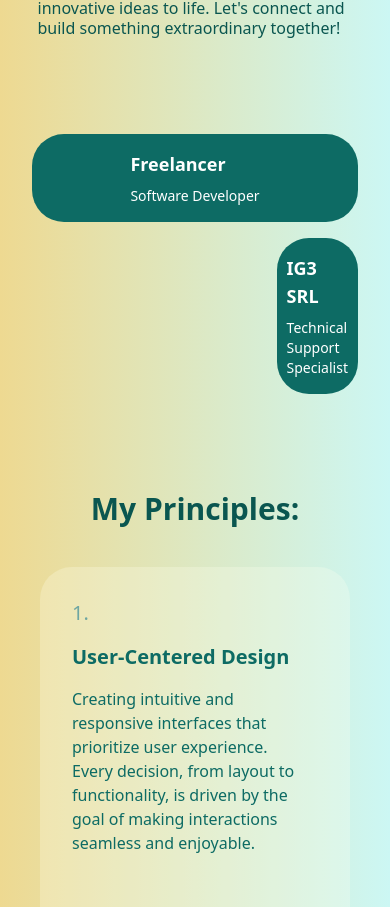
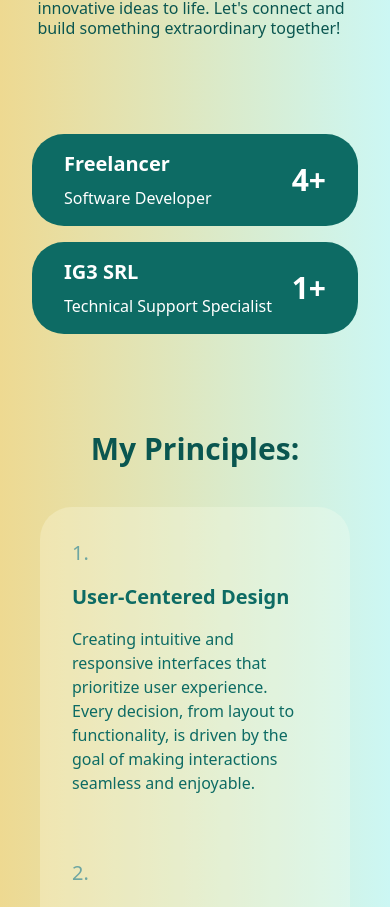
Before and after one commit to Ale-1508/portfolio, a Next.js app: page /about in a window 390 px wide. Shown: the part 1032-1939 px from the top of the page. Built offline with nearby package versions, Linux system fonts and the light colour scheme.

Commit message:
Added windows resize handler to trigger the breakpoint medium-large for the TimeLine components

```diff
--- a/src/app/about/components/TimeLine.tsx
+++ b/src/app/about/components/TimeLine.tsx
@@ -37,24 +37,47 @@ const getLastDigit = (number: number) => number % 10;
 
 const TimeLine = () => {
   const [isVisible, setIsVisible] = useState(false);
+  const [windowSize, setWindowSize] = useState({
+    width: window.innerWidth,
+    height: window.innerHeight
+  });
+
+  const handleResize = () => {
+    setWindowSize({
+      width: window.innerWidth,
+      height: window.innerHeight
+    });
+  };
+
+  useEffect(() => {
+    window.addEventListener('resize', handleResize);
+
+    return () => {
+      window.removeEventListener('resize', handleResize);
+    };
+  }, [])
 
   useEffect( () => {
     setIsVisible(true);
   }, [])
 
   return (
-    <div className={`grid grid-cols-4 gap-y-4
+    <div className={`grid grid-cols-1 ml:grid-cols-4 gap-y-4
       transition-transform duration-700 ease-out ${isVisible ? 'translate-y-0 opacity-100' : '-translate-y-10 opacity-0'}
     `}>
       {experiences.map((experience) => {
         const dateDifference = getDateDifference(experience.from, experience.to, experience.onGoing);
+        const containerStyle = windowSize.width >= 896
+          ? {gridColumn: `${getLastDigit(experience.from) + 1} / span ${dateDifference}`}
+          : {}
 
         return (
           <div
             key={experience.id}
-            style={{gridColumn: `${getLastDigit(experience.from) + 1} / span ${dateDifference}`}}
+            style={containerStyle}
             className="
-              flex justify-center md:justify-between items-center
+              timeline-media
+              flex justify-between items-center
               rounded-4xl py-4 px-8
               bg-primary-500 text-white
               selection:bg-primary-300 cursor-pointer
@@ -62,13 +85,13 @@ const TimeLine = () => {
           ">
             <div className='flex flex-col gap-2'>
               <h2 className='font-semibold
-                text-lg md:text-xl lg:text-2xl
+                text-xl lg:text-2xl
               '>{experience.company}</h2>
               <h3 className=' font-normal
-                text-sm md:text-md lg:text-lg
+                text-md lg:text-lg
               '>{experience.role}</h3>
             </div>
-            <h1 className='text-3xl font-semibold hidden ml:inline'>{dateDifference}{ experience.onGoing ? "+" : ""}</h1>
+            <h1 className='text-3xl font-semibold'>{dateDifference}{ experience.onGoing ? "+" : ""}</h1>
           </div>
         );
       })}
```
